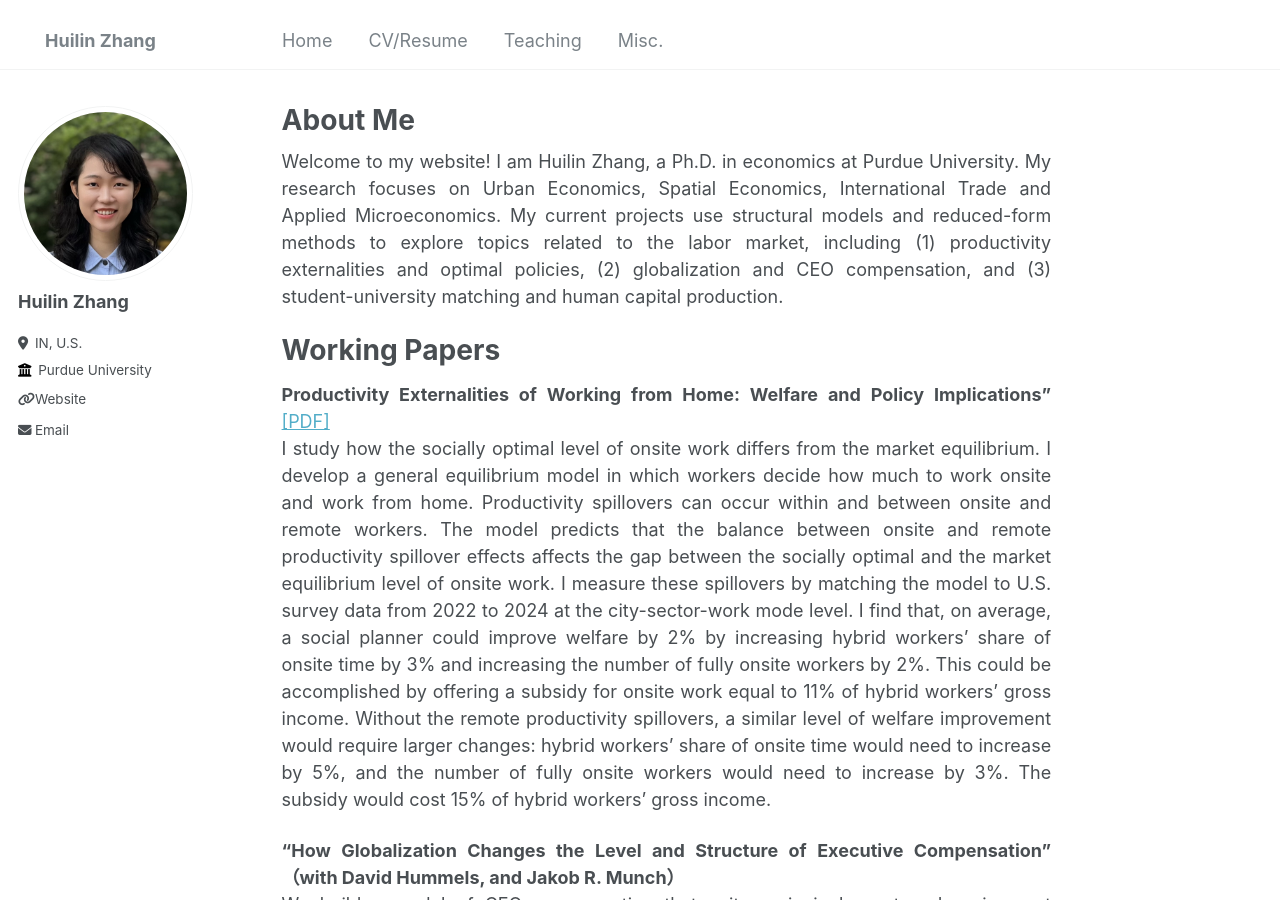
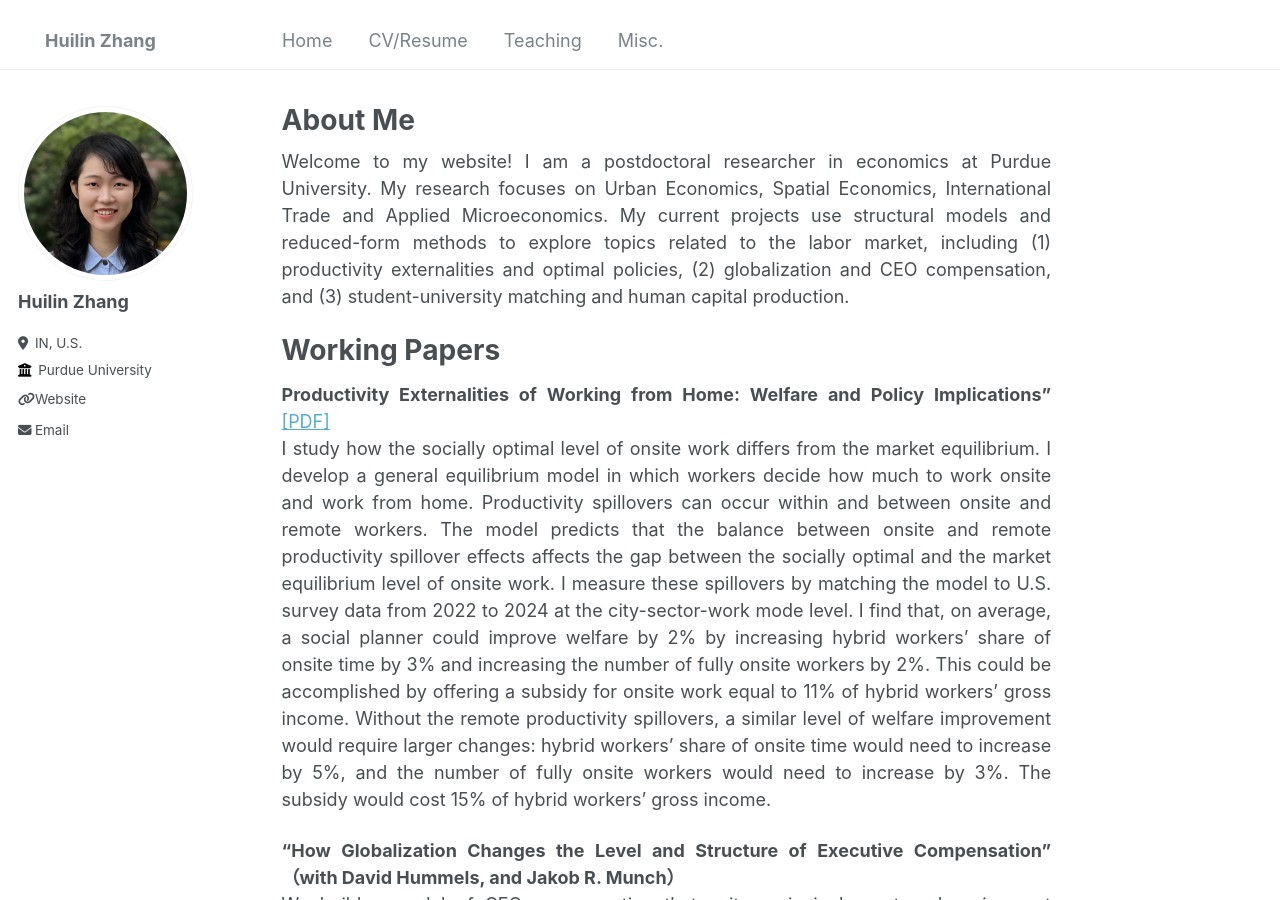
Before and after one commit to huilin-zhang/huilin-zhang.github.io, a Jekyll site: the page built from _pages/about.md, in a window 1280 px wide and 900 px high. Built offline with Jekyll 4.4.1, drawn with Linux system fonts in a browser that asks for light colours.

Commit message:
Update about.md

```diff
--- a/_pages/about.md
+++ b/_pages/about.md
@@ -7,7 +7,7 @@ redirect_from:
   - /about.html
 ---
 
-Welcome to my website! I am Huilin Zhang, a Ph.D. in economics at Purdue University. My research focuses on Urban Economics, Spatial Economics, International Trade and Applied Microeconomics. My current projects use structural models and reduced-form methods to explore topics related to the labor market, including (1) productivity externalities and optimal policies, (2) globalization and CEO compensation, and (3) student-university matching and human capital production.
+Welcome to my website! I am a postdoctoral researcher in economics at Purdue University. My research focuses on Urban Economics, Spatial Economics, International Trade and Applied Microeconomics. My current projects use structural models and reduced-form methods to explore topics related to the labor market, including (1) productivity externalities and optimal policies, (2) globalization and CEO compensation, and (3) student-university matching and human capital production.
 
 Working Papers
 ======
```
